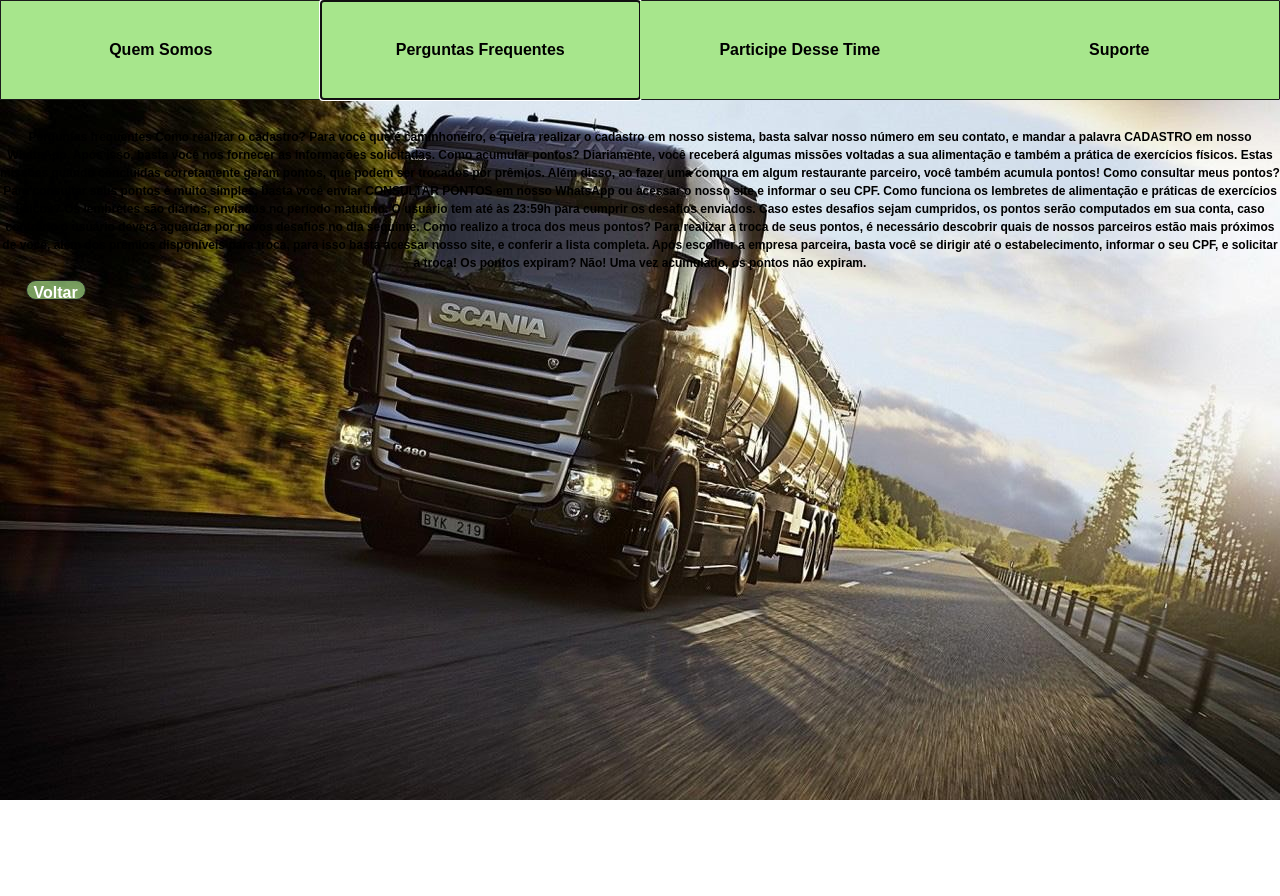
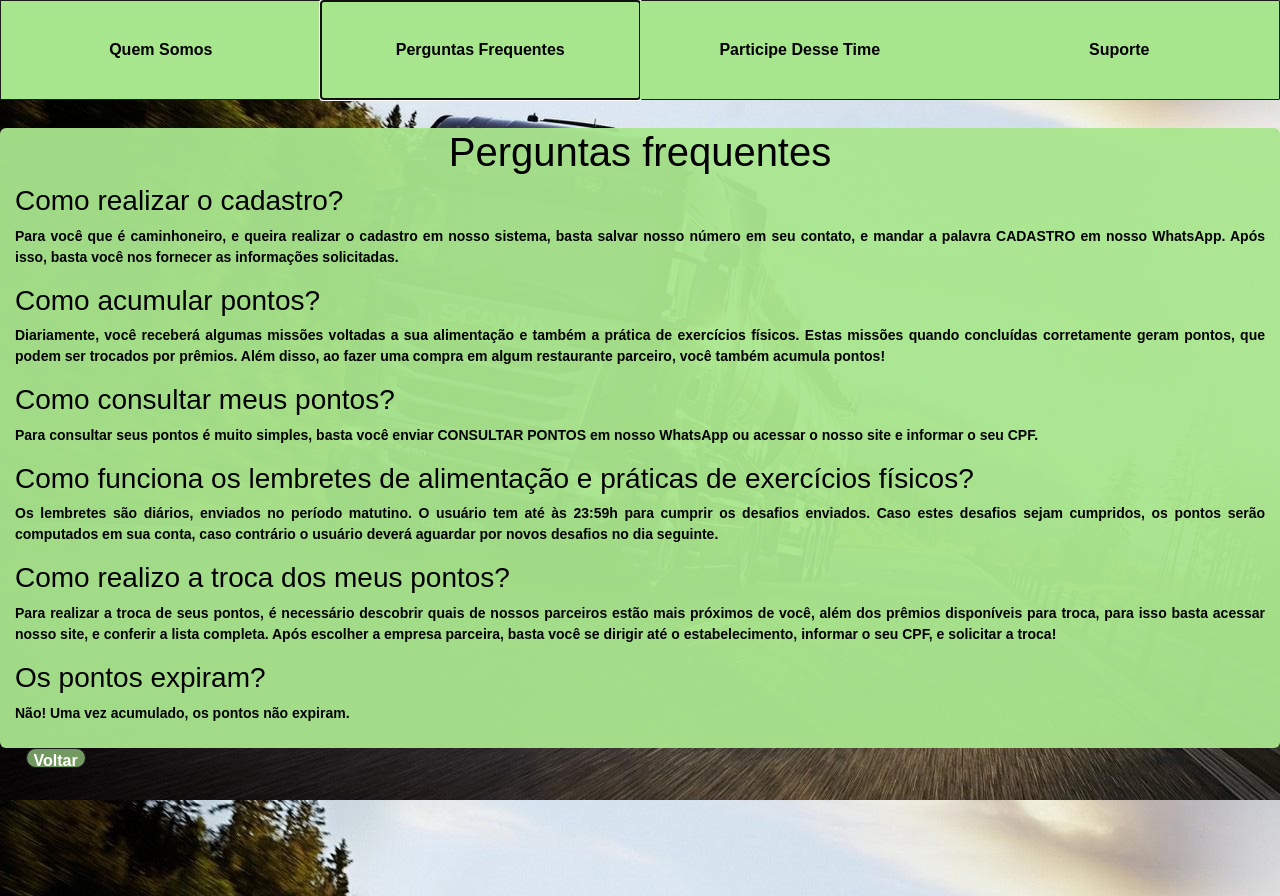
Before and after one commit to gabrielferrao01/time422, a plain HTML site: page index.html in a window 1280 px wide. Both pictures are taken after a click on the button "Perguntas Frequentes". Before the commit the page ends 800 px from the top, so only its background shows below. Drawn offline with Linux system fonts and the light colour scheme.

Commit message:
adequando a seção perguntas frequentes
Signed-off-by: unknown <Administrador@FACISAA-NVM-003.NVM.UNEMAT>

```diff
--- a/CSS/estilo.css
+++ b/CSS/estilo.css
@@ -75,10 +75,11 @@ body {
 }
 
 #faqs{
+	background-color: rgba(169, 230, 142, 0.95);
 	display: none;
 	color: black;
-	font-size:12px;
-	text-align: center;
+	font-size:14px;
+	text-align: justify;
 	font-family:Arial;
 	font-weight:bold;
 }
--- a/index.html
+++ b/index.html
@@ -97,31 +97,31 @@
 				</div>
 			</label>
 		</div>
-		<div id="faqs" class="head">
-			<label>Perguntas frequentes
+		<div id="faqs" class="head faqs container-fluid">
+			<label><h1 class="text-center">Perguntas frequentes</h1>
 
-					Como realizar o cadastro?
+					<h3>Como realizar o cadastro?</h3>
 
-					Para você que é caminhoneiro, e queira realizar o cadastro em nosso sistema, basta salvar nosso número em seu contato, e mandar a palavra CADASTRO em nosso WhatsApp. Após isso, basta você nos fornecer as informações solicitadas.
+					<p>Para você que é caminhoneiro, e queira realizar o cadastro em nosso sistema, basta salvar nosso número em seu contato, e mandar a palavra CADASTRO em nosso WhatsApp. Após isso, basta você nos fornecer as informações solicitadas.</p>
 
-					Como acumular pontos?
+					<h3>Como acumular pontos?</h3>
 
-					Diariamente, você receberá algumas missões voltadas a sua alimentação e também a prática de exercícios físicos. Estas missões quando concluídas corretamente geram pontos, que podem ser trocados por prêmios. Além disso, ao fazer uma compra em algum restaurante parceiro, você também acumula pontos!
+					<p>Diariamente, você receberá algumas missões voltadas a sua alimentação e também a prática de exercícios físicos. Estas missões quando concluídas corretamente geram pontos, que podem ser trocados por prêmios. Além disso, ao fazer uma compra em algum restaurante parceiro, você também acumula pontos! </p>
 
-					Como consultar meus pontos?
+					<h3>Como consultar meus pontos?</h3>
 
-					Para consultar seus pontos é muito simples, basta você enviar CONSULTAR PONTOS em nosso WhatsApp ou acessar o nosso site e informar o seu CPF.
+					<p>Para consultar seus pontos é muito simples, basta você enviar CONSULTAR PONTOS em nosso WhatsApp ou acessar o nosso site e informar o seu CPF.
 
-					Como funciona os lembretes de alimentação e práticas de exercícios físicos?
+					<h3>Como funciona os lembretes de alimentação e práticas de exercícios físicos?</h3>
 
-					Os lembretes são diários, enviados no período matutino. O usuário tem até às 23:59h para cumprir os desafios enviados. Caso estes desafios sejam cumpridos, os pontos serão  computados em sua conta, caso contrário o usuário deverá aguardar por novos desafios no dia seguinte.
+					<p>Os lembretes são diários, enviados no período matutino. O usuário tem até às 23:59h para cumprir os desafios enviados. Caso estes desafios sejam cumpridos, os pontos serão  computados em sua conta, caso contrário o usuário deverá aguardar por novos desafios no dia seguinte.</p>
 
-					Como realizo a troca dos meus pontos?
+					<h3>Como realizo a troca dos meus pontos?</h3>
 
-					Para realizar a troca de seus pontos, é necessário descobrir quais de nossos parceiros estão mais próximos de você, além dos prêmios disponíveis para troca, para isso basta acessar nosso site, e conferir a lista completa. Após escolher a empresa parceira, basta você se dirigir até o estabelecimento, informar o seu CPF, e solicitar a troca!
+					<p>Para realizar a troca de seus pontos, é necessário descobrir quais de nossos parceiros estão mais próximos de você, além dos prêmios disponíveis para troca, para isso basta acessar nosso site, e conferir a lista completa. Após escolher a empresa parceira, basta você se dirigir até o estabelecimento, informar o seu CPF, e solicitar a troca!</p>
 
-					Os pontos expiram?
-					Não! Uma vez acumulado, os pontos não expiram.
+					<h3>Os pontos expiram?</h3>
+					<p>Não! Uma vez acumulado, os pontos não expiram.</p>
 			</label>
 		</div>
 		<div id="colaboradores" class="head">
```
